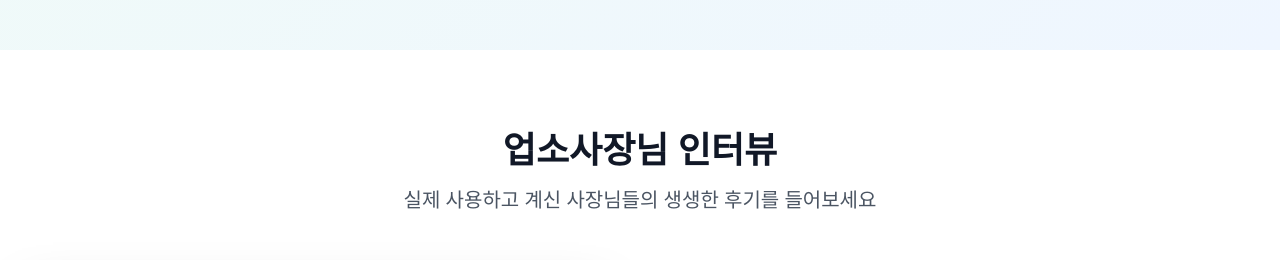
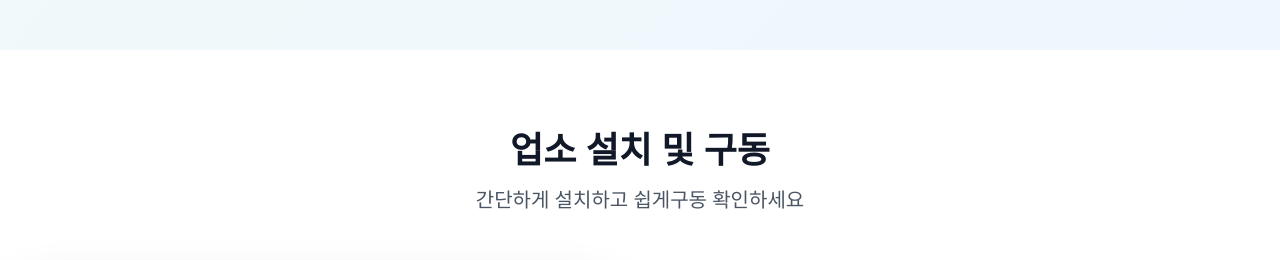
Before and after one commit to conadeli/acegreen, a React (Vite) app: page / in a window 1280 px wide. Shown: the part 2000-2260 px from the top of the page. Built offline with nearby package versions, Linux system fonts and the light colour scheme; grey boxes are pictures that could not be loaded.

Commit message:
Add files via upload

```diff
--- a/src/components/TrialVideoSection.tsx
+++ b/src/components/TrialVideoSection.tsx
@@ -21,10 +21,9 @@ const TrialVideoSection = () => {
     <section className="py-20 bg-white">
       <div className="max-w-7xl mx-auto px-4">
         <div className="text-center mb-12">
-          <h2 className="text-4xl font-bold text-gray-900 mb-4">업소사장님 인터뷰</h2>
+          <h2 className="text-4xl font-bold text-gray-900 mb-4">업소 설치 및 구동</h2>
           <p className="text-xl text-gray-600">
-            실제 사용하고 계신 사장님들의 생생한 후기를 들어보세요
-          </p>
+            간단하게 설치하고 쉽게구동 확인하세요          </p>
         </div>
 
         <div className="grid lg:grid-cols-2 gap-12 items-center">
```
